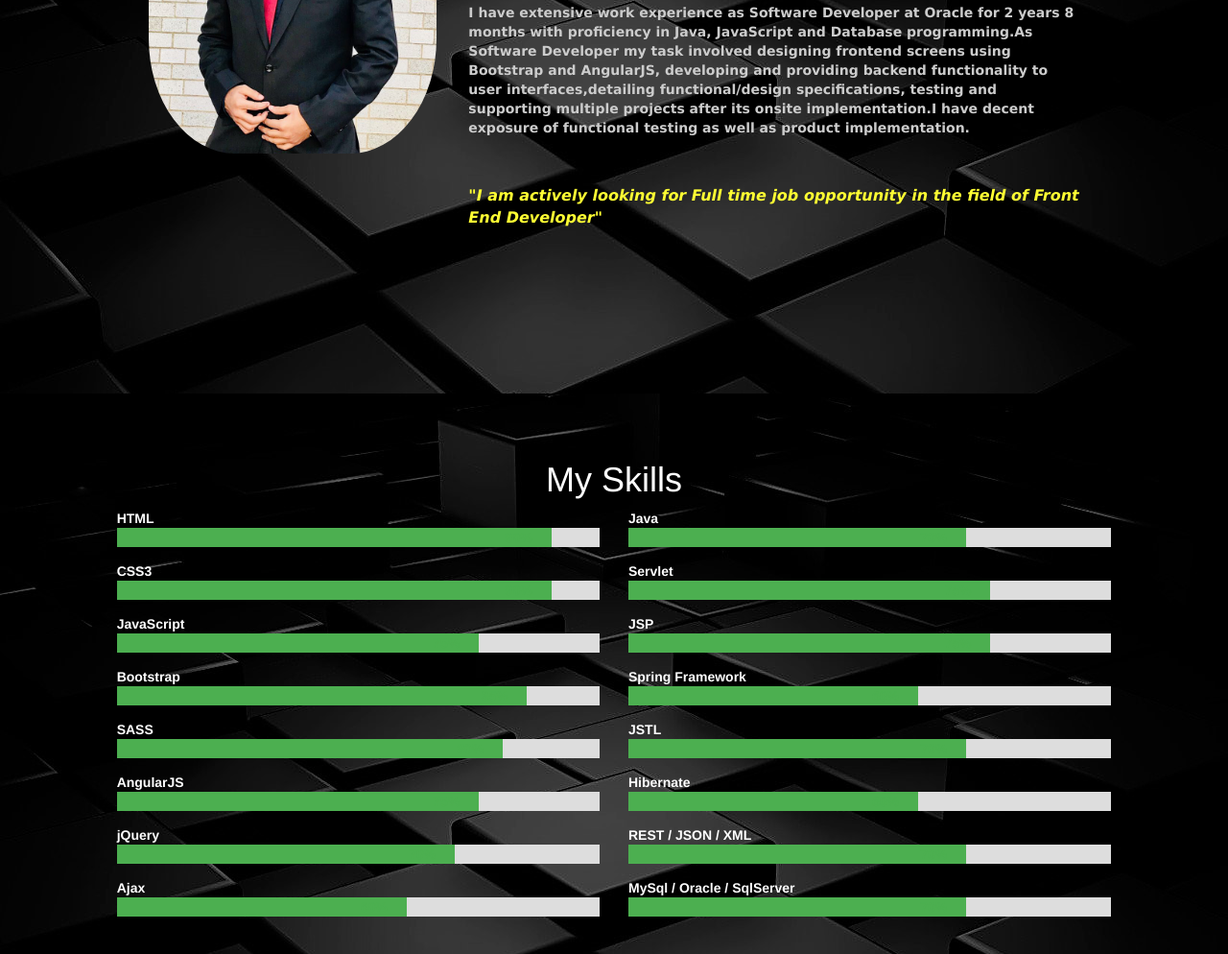
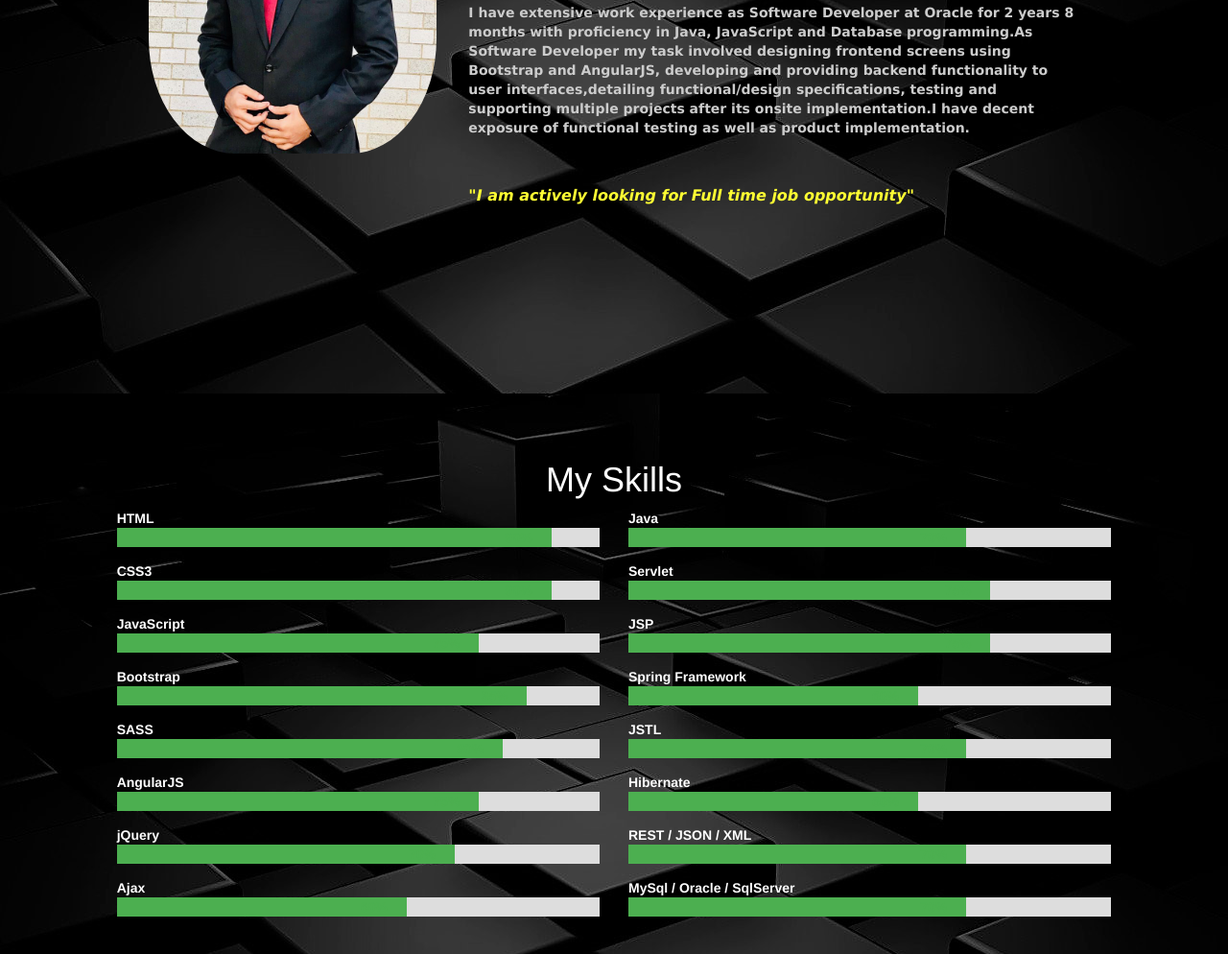
Before and after one commit to kunalmsharma/Portfolio, a plain HTML site: page index.html in a window 1280 px wide. Shown: the part 1190-2184 px from the top of the page at 96% size. Drawn offline with nearby package versions, Linux system fonts and the light colour scheme.

Commit message:
Job oppurtunity

```diff
--- a/index.html
+++ b/index.html
@@ -145,7 +145,7 @@ $(document).ready(function(){
 			<br></br>
 
 			<p style="color:#ffff33;font-size:16px;">
-				<strong><i>"I am actively looking for Full time job opportunity in the field of Front End Developer"</i></strong>
+				<strong><i>"I am actively looking for Full time job opportunity"</i></strong>
 			</p>
 
 		</div>
```
